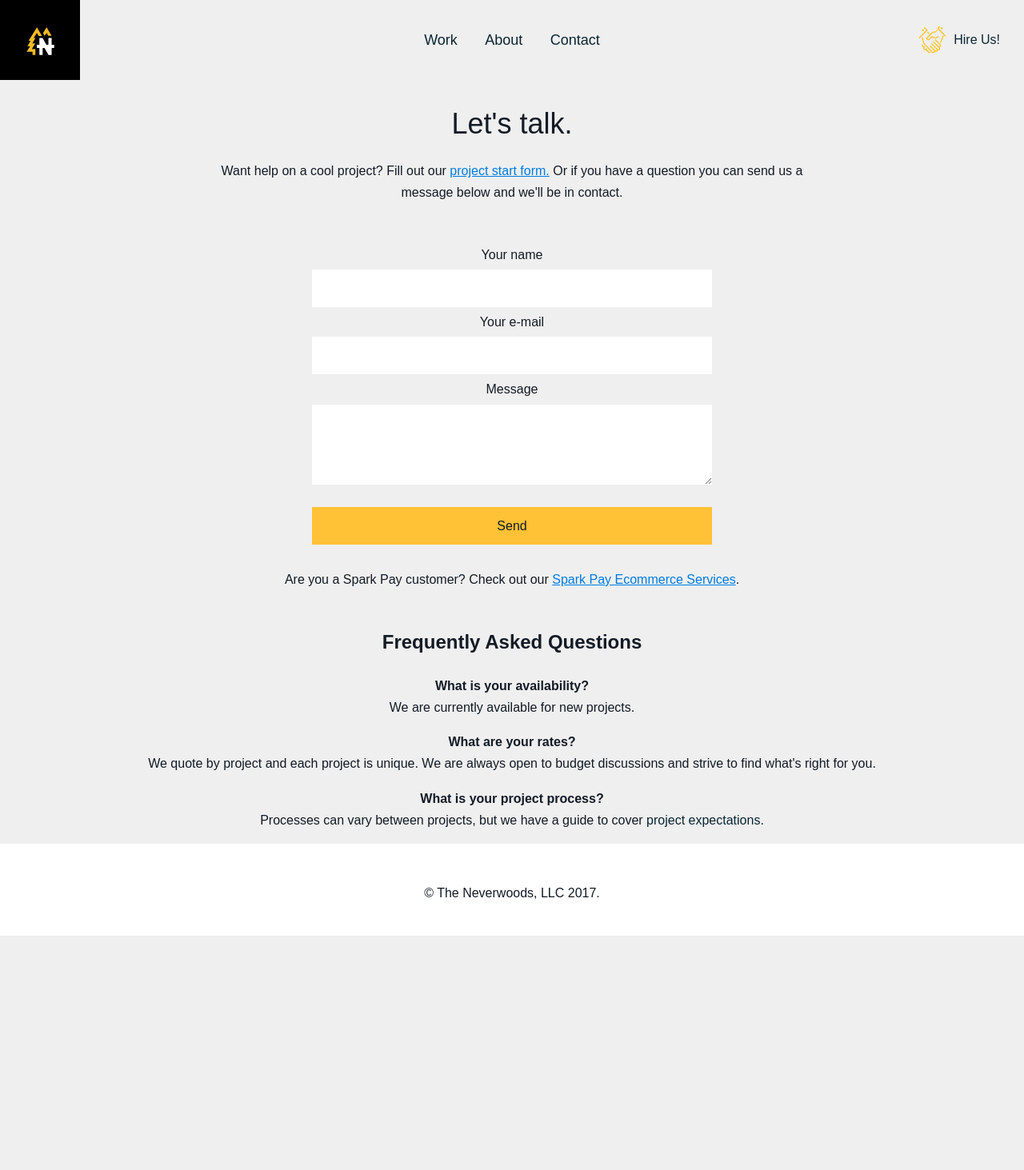
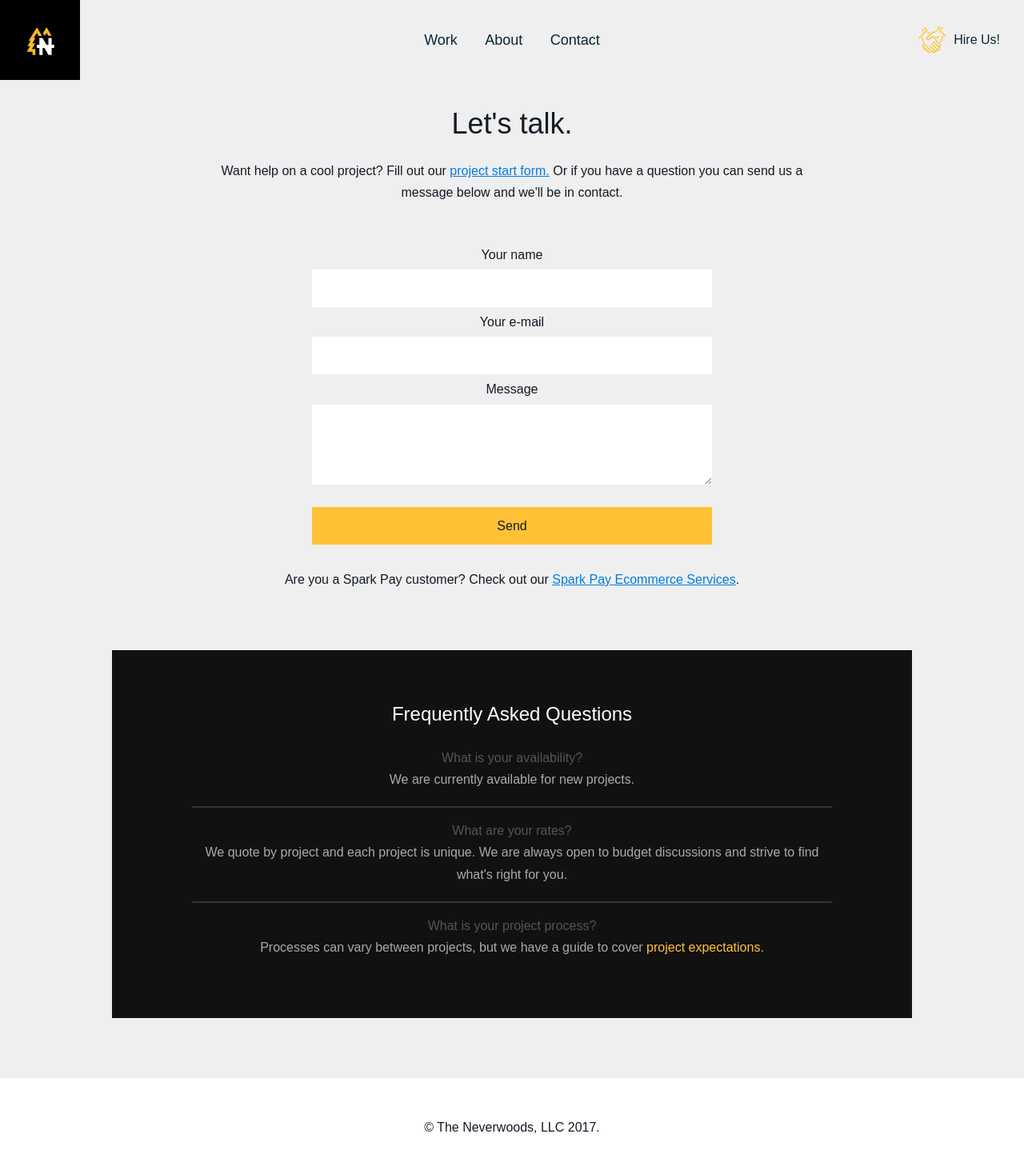
Before and after one commit to GraceNut/theneverwoods.github.io, a Jekyll site: the page built from contact/contact.html, in a window 1280 px wide. Shown: the whole page at 80% size. Built offline with Jekyll 4.4.1, drawn with Linux system fonts in a browser that asks for light colours; nearby versions of some CDN libraries; before the commit the page ends 1170 px from its top, so only the background shows below that.

Commit message:
forgot to include the faq stylesheet altogether lol

```diff
--- a/css/global.scss
+++ b/css/global.scss
@@ -6,6 +6,8 @@
 @import "globals";
 @import "header";
 @import "footer";
+
+@import "faq";
 
 
 .sparkpay .page-sub-p {
```
